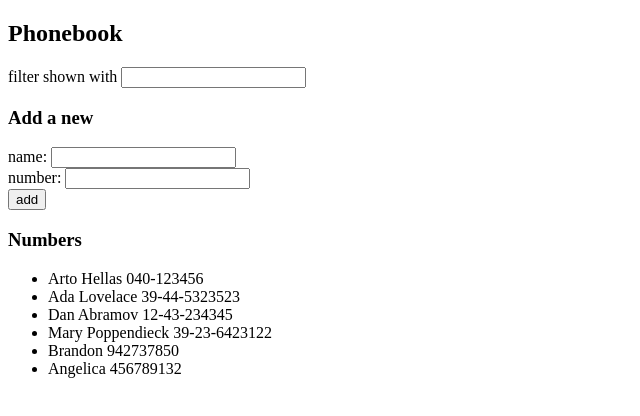
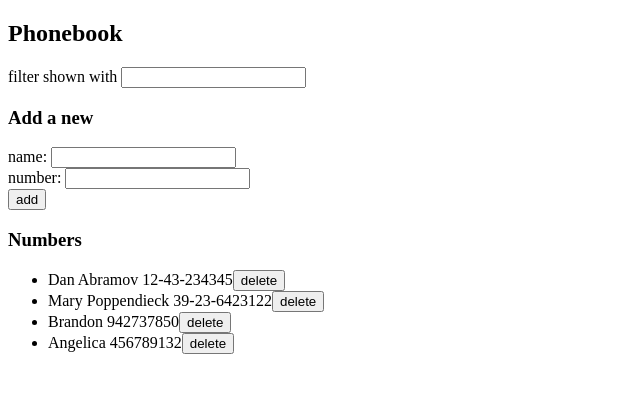
Before and after one commit to BrandonFa1680/My-project, a React (Vite) app in the folder part2/phonebook/: page / in a window 1280 px wide. Shown: the top 416 px of the page, without its empty margins (0-640 px from the left). Built offline with nearby package versions, Linux system fonts and the light colour scheme; data requests are answered from the project's data file.

Commit message:
add exercise part 2.14

```diff
--- a/part2/phonebook/db.json
+++ b/part2/phonebook/db.json
@@ -1,15 +1,5 @@
 {
   "persons": [
-    {
-      "name": "Arto Hellas",
-      "number": "040-123456",
-      "id": "1"
-    },
-    {
-      "name": "Ada Lovelace",
-      "number": "39-44-5323523",
-      "id": "2"
-    },
     {
       "name": "Dan Abramov",
       "number": "12-43-234345",
--- a/part2/phonebook/src/App.jsx
+++ b/part2/phonebook/src/App.jsx
@@ -27,6 +27,7 @@ const App = () => {
 
     if(nameExists){
       alert(`${newName} is already added to phonebook`)
+      return
     }
 
     const personObject = {
@@ -42,6 +43,17 @@ const App = () => {
 
     setNewName('')
     setNewNumber('')
+  }
+
+  const deletePerson = (id,person) =>{
+    if(window.confirm(`Delete ${person.name}`))
+    {
+      personservice
+        .remove(id)
+        .then( ()=> {
+          setPersons(persons.filter(p=> p.id !== id))
+        })
+    }
   }
 
   const handleNewName = (e) => {
@@ -64,7 +76,7 @@ const App = () => {
       <Form onSubmit={addPerson} newName={newName} handleNewName={handleNewName}
             newNumber={newNumber} handleNewNumber={handleNewNumber}/>
       <h3>Numbers</h3>
-      <Person persons={filteredPerson}/>
+      <Person persons={filteredPerson} onClick={deletePerson}/>
     </div>
   )
 }
--- a/part2/phonebook/src/components/Person.jsx
+++ b/part2/phonebook/src/components/Person.jsx
@@ -1,9 +1,10 @@
-const Person = ({persons}) => {
+const Person = ({persons,onClick}) => {
     return (
         <ul>
         {persons.map(person =>
           <li key={person.id}>
             {person.name} {person.number}
+            <button onClick={()=>onClick(person.id,person)}>delete</button>
           </li>
         )}
       </ul>
--- a/part2/phonebook/src/services/person.js
+++ b/part2/phonebook/src/services/person.js
@@ -12,5 +12,9 @@ const create = (newObject) => {
     return request.then(response => response.data)
 }
 
+const remove = (id) => {
+    const request = axios.delete(`${baseURL}/${id}`)
+    return request.then(response => response.data)
+}
 
-export default {getAll, create}
+export default {getAll, create, remove}
```
